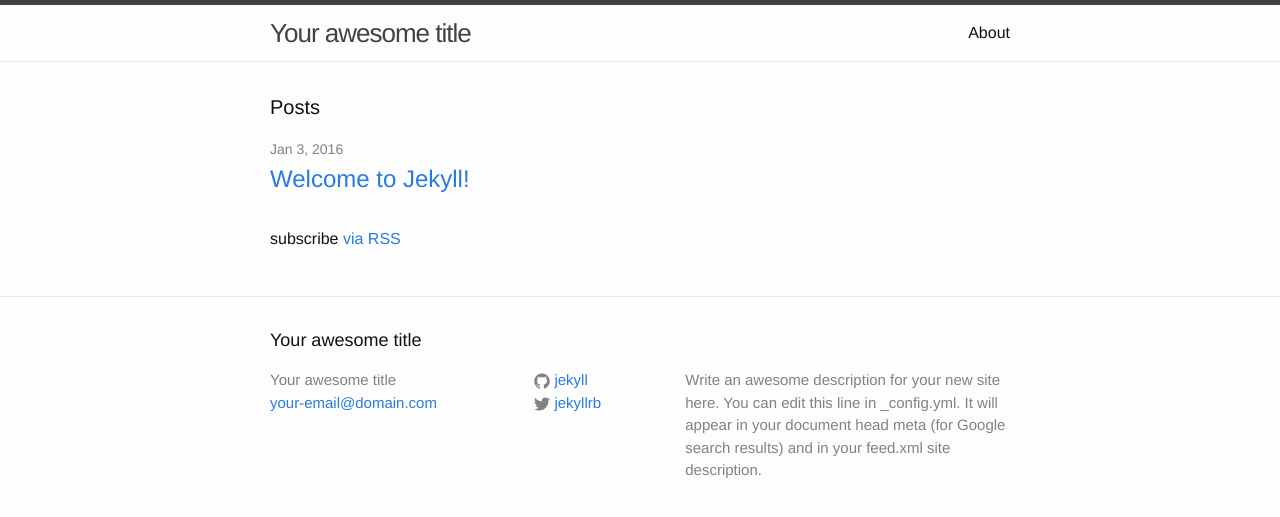
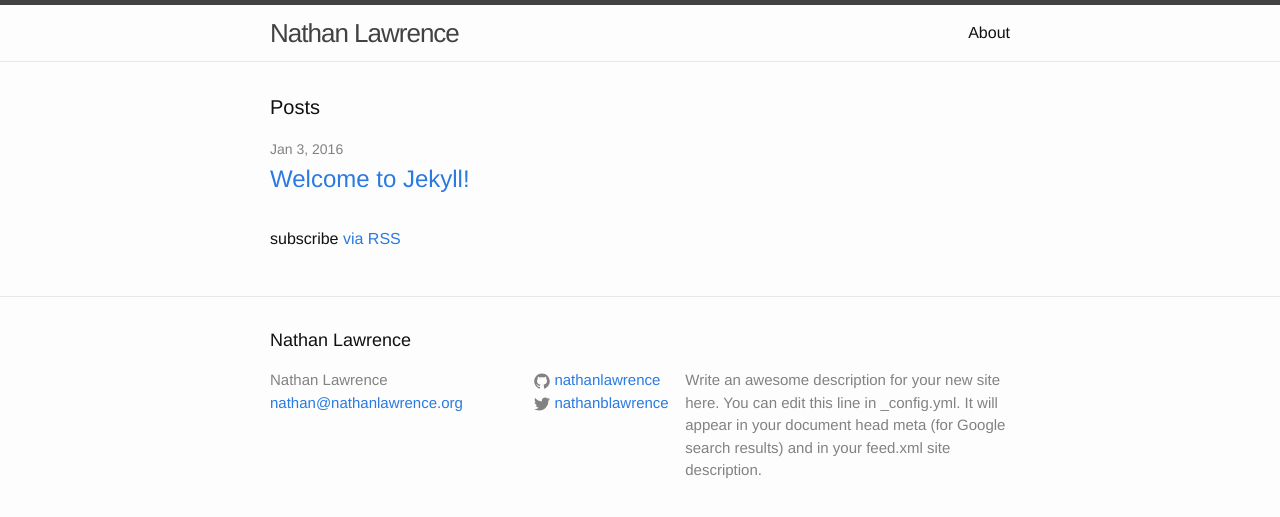
Before and after one commit to NathanLawrence/nathanlawrence.github.io, a Jekyll site: the page built from index.html, in a window 1280 px wide. Shown: the top 517 px of the page. Built offline with Jekyll 4.4.1, drawn with Linux system fonts in a browser that asks for light colours.

Commit message:
Editing Config for initial changes.

```diff
--- a/_config.yml
+++ b/_config.yml
@@ -6,16 +6,16 @@
 # 'jekyll serve'. If you change this file, please restart the server process.
 
 # Site settings
-title: Your awesome title
-email: your-email@domain.com
+title: Nathan Lawrence
+email: nathan@nathanlawrence.org
 description: > # this means to ignore newlines until "baseurl:"
   Write an awesome description for your new site here. You can edit this
   line in _config.yml. It will appear in your document head meta (for
   Google search results) and in your feed.xml site description.
 baseurl: "" # the subpath of your site, e.g. /blog
-url: "http://yourdomain.com" # the base hostname & protocol for your site
-twitter_username: jekyllrb
-github_username:  jekyll
+url: "http://www.nathanlawrence.org" # the base hostname & protocol for your site
+twitter_username: nathanblawrence
+github_username:  nathanlawrence
 
 # Build settings
 markdown: kramdown
```
